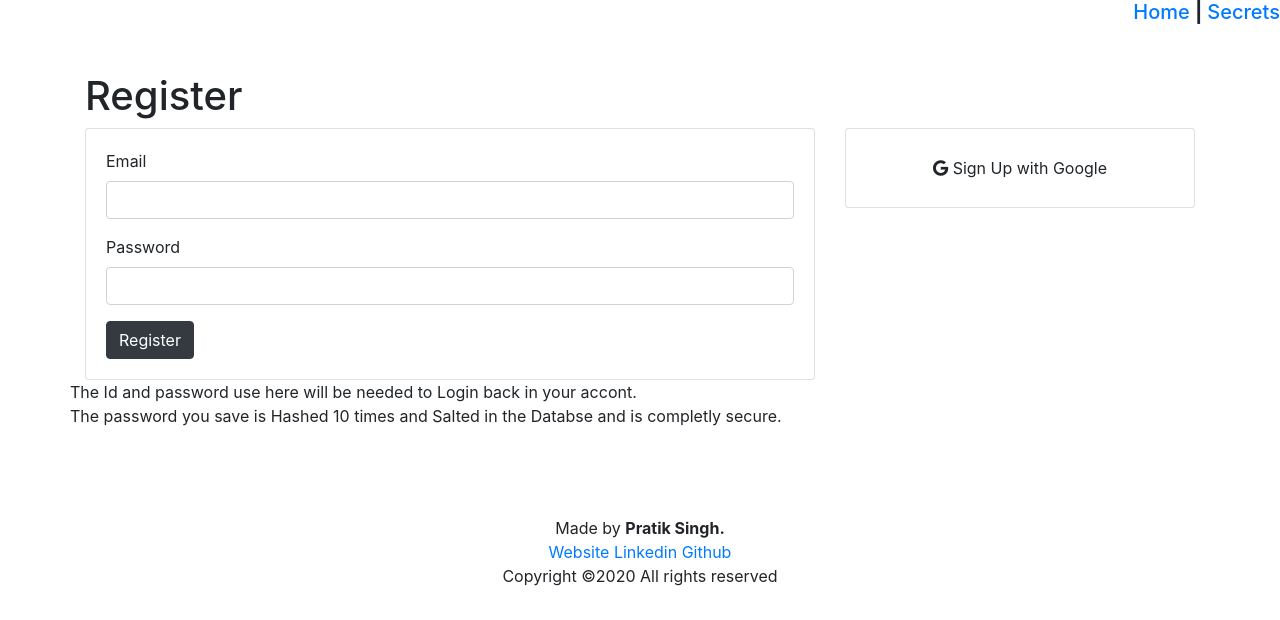
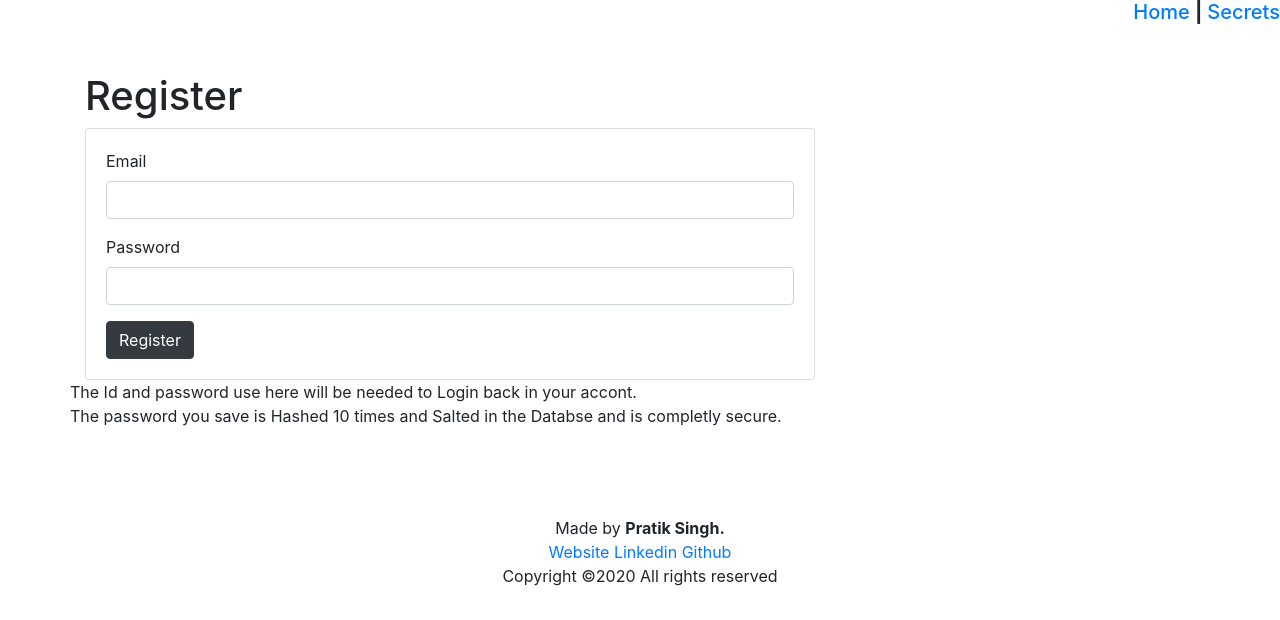
Before and after one commit to kitarp29/Secrets, a Node server app: page /register in a window 1280 px wide. Shown: the top 620 px of the page. Run offline with Node 20, Linux system fonts and the light colour scheme; some libraries are stand-ins or nearby versions.

Commit message:
naa ghnata kaam kia vo MC

```diff
--- a/views/login.ejs
+++ b/views/login.ejs
@@ -25,7 +25,7 @@
       </div>
     </div>
 
-    <div class="col-sm-4">
+    <!-- <div class="col-sm-4">
       <div class="card">
         <div class="card-body">
           <a class="btn btn-block" href="/auth/google" role="button">
@@ -34,7 +34,7 @@
           </a>
         </div>
       </div>
-    </div>
+    </div> -->
 <br>
 <p>The password is Case Sensitive.</p>
   </div>
--- a/views/register.ejs
+++ b/views/register.ejs
@@ -24,7 +24,7 @@
       </div>
     </div>
 
-    <div class="col-sm-4">
+    <!-- <div class="col-sm-4">
       <div class="card social-block">
         <div class="card-body">
           <a class="btn btn-block" href="/auth/google" role="button">
@@ -33,7 +33,7 @@
           </a>
         </div>
       </div>
-    </div>
+    </div> -->
     <br><br>
 <p>The Id and password use here will be needed to Login back in your accont.<br> The password you save is Hashed 10 times and Salted in the Databse and is completly secure.  </p>
 
```
